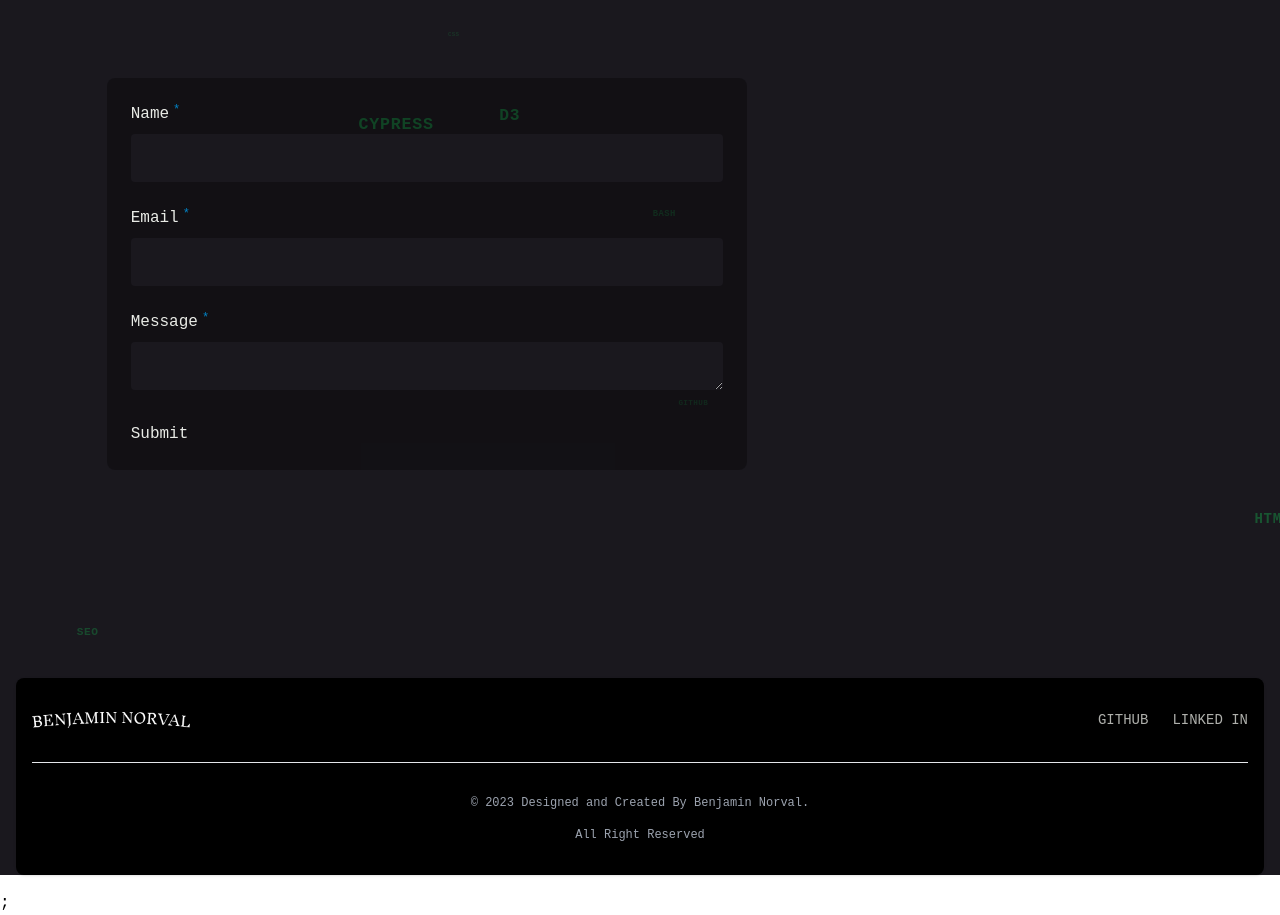
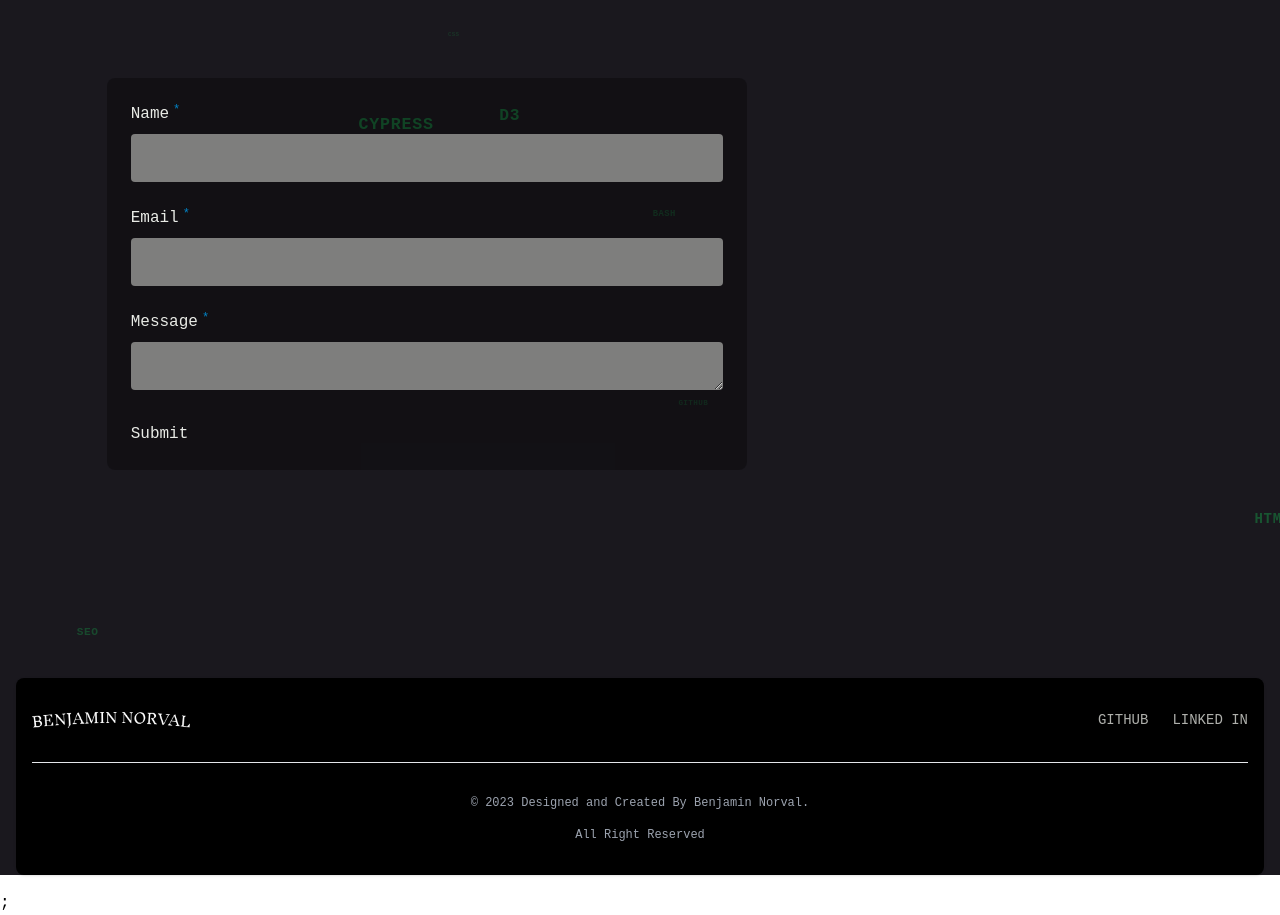
Before and after one commit to norvalbv/portfolio, a React (Vite) app: page / in a window 1280 px wide. Shown: the part 3844-4759 px from the top of the page. Built offline with nearby package versions, Linux system fonts and the light colour scheme; a web font is replaced by a local one.

Commit message:
update styling

```diff
--- a/src/components/Header/Title/index.tsx
+++ b/src/components/Header/Title/index.tsx
@@ -41,7 +41,8 @@ const Title = ({ children, className, testId, level = 2 }: TitleProps): ReactEle
     return (
       <h2
         className={classNames(
-          className || 'mb-20 text-4xl font-semibold underline underline-offset-8 md:text-6xl'
+          className ||
+            'mb-10 text-4xl font-semibold underline underline-offset-8 md:mb-20 md:text-6xl'
         )}
         data-testid={titleTestId}
       >
--- a/src/components/TextField/index.tsx
+++ b/src/components/TextField/index.tsx
@@ -173,7 +173,7 @@ const TextField = ({
               autoComplete={autoComplete}
               className={classNames(
                 'appearance-none rounded focus:text-accent-secondary focus:outline focus:outline-light-text focus:ring-transparent dark:focus:outline-dark-text',
-                'borber-b h-12 w-full bg-light-neutral p-4 transition-[height] duration-300 dark:bg-dark-neutral'
+                'borber-b h-12 w-full bg-dark-dark/50 p-4 transition-[height] duration-300 dark:bg-light-dark/50'
               )}
               data-testid={dataAtt}
               disabled={disabled}
@@ -194,7 +194,7 @@ const TextField = ({
             autoComplete={autoComplete}
             className={classNames(
               'appearance-none rounded focus:text-accent-secondary focus:outline focus:outline-light-text focus:ring-transparent dark:focus:outline-dark-text',
-              'borber-b w-full bg-light-neutral p-4 transition-[height] duration-300 dark:bg-dark-neutral',
+              'borber-b w-full bg-dark-dark/50 p-4 transition-[height] duration-300 dark:bg-light-dark/50',
               active || value ? 'h-52' : 'h-12'
             )}
             data-testid={dataAtt}
--- a/src/components/contactMe/index.tsx
+++ b/src/components/contactMe/index.tsx
@@ -18,7 +18,7 @@ const ContactMe = (): ReactElement => {
       <form
         action="https://formsubmit.co/benjinorval@gmail.com"
         method="POST"
-        className="w-3/5 rounded-lg bg-white/70 p-6 dark:bg-dark-dark/30"
+        className="rounded-lg bg-white/70 p-6 dark:bg-dark-dark/30 lg:w-3/5"
       >
         <TextField
           label="Name"
```
